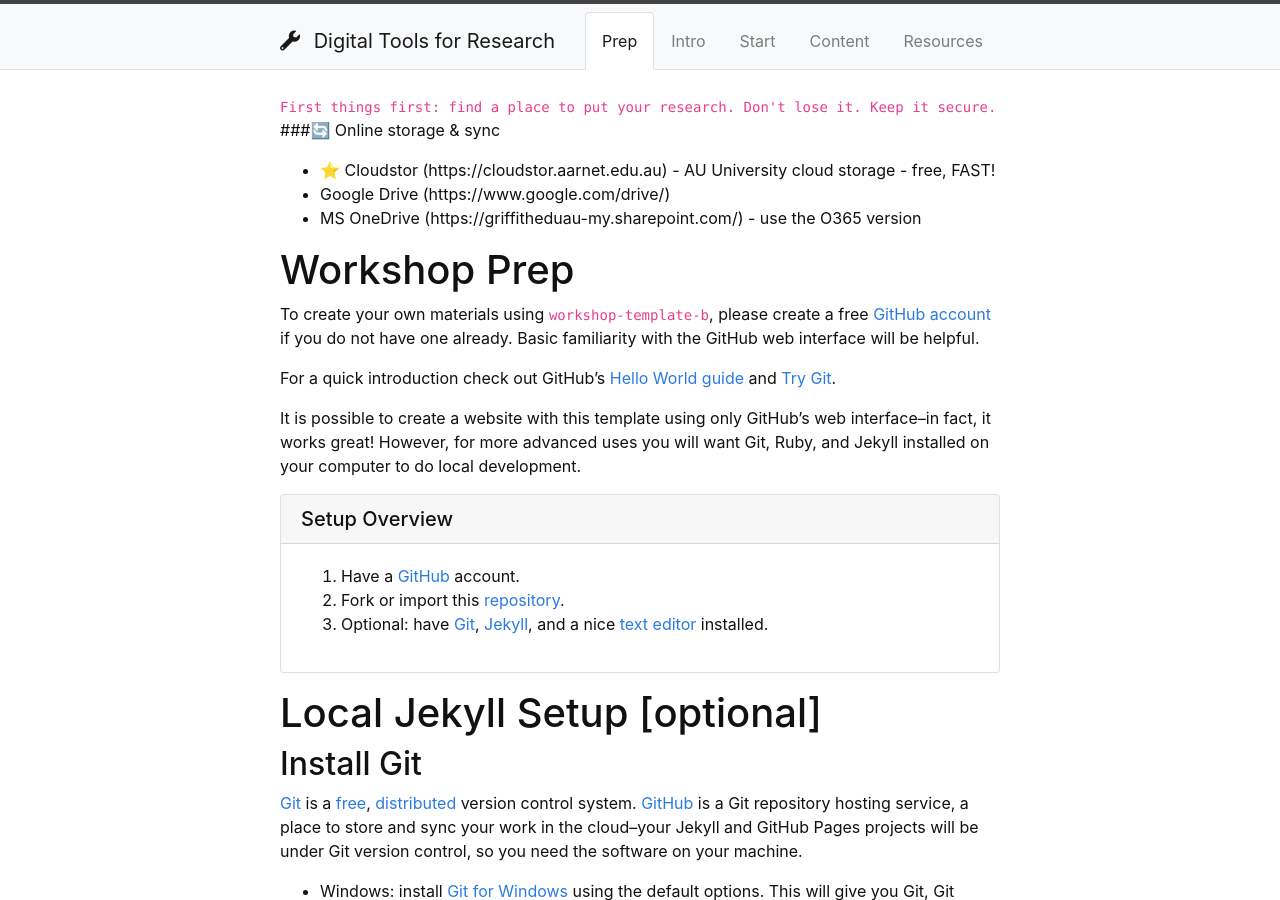
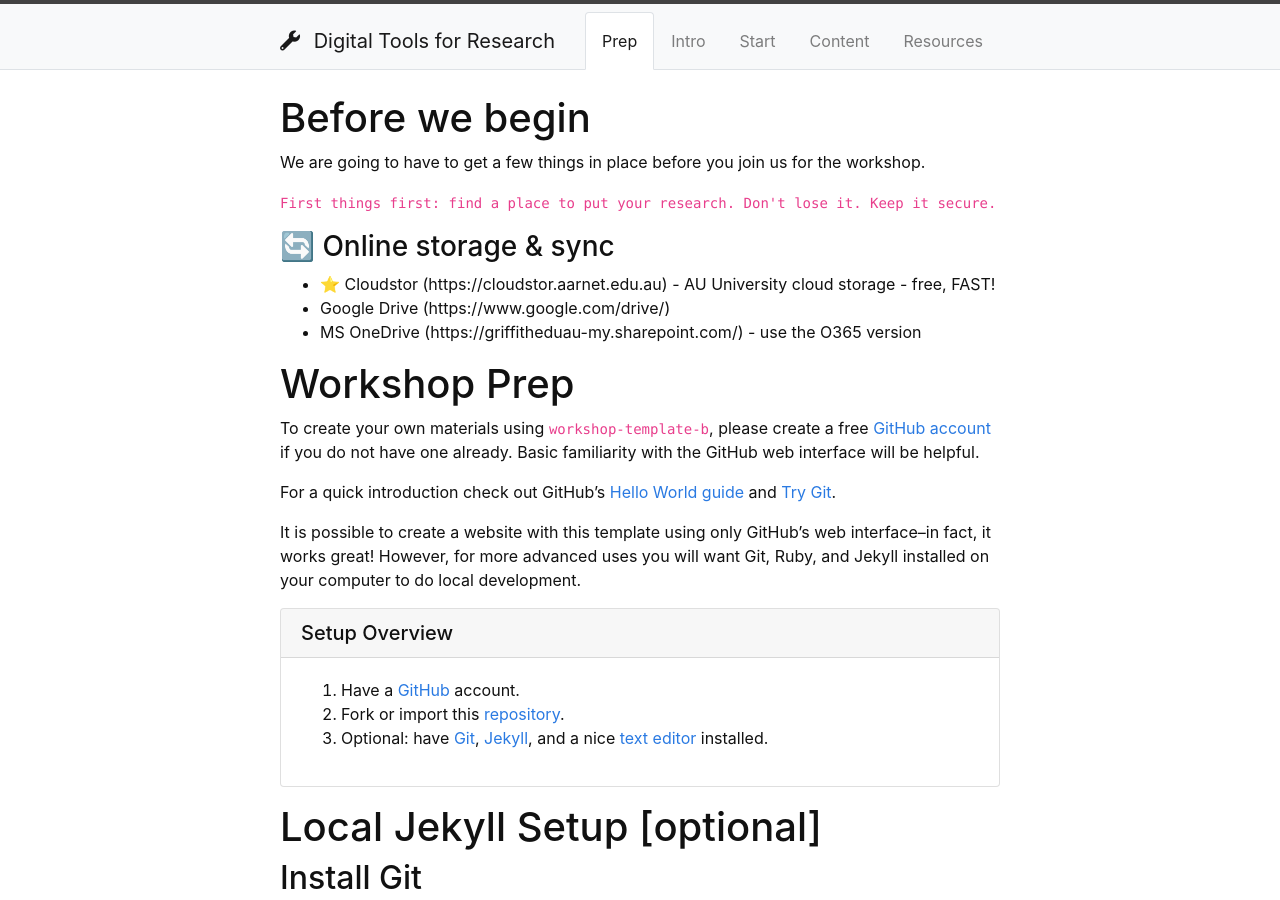
Before and after one commit to ybanens/digital-tools, a Jekyll site: the page built from content/0-prep.md, in a window 1280 px wide and 900 px high. Built offline with Jekyll 4.4.1, drawn with Linux system fonts in a browser that asks for light colours.

Commit message:
Update 0-prep.md
Mor stuffs

```diff
--- a/content/0-prep.md
+++ b/content/0-prep.md
@@ -3,9 +3,13 @@ title: Prep
 nav: true
 ---
 
+# Before we begin
+
+We are going to have to get a few things in place before you join us for the workshop.
 
 `First things first: find a place to put your research. Don't lose it. Keep it secure.`
-###🔄 Online storage & sync
+### 🔄 Online storage & sync
+
  - ⭐️ Cloudstor (https://cloudstor.aarnet.edu.au) - AU University cloud storage - free, FAST!
  - Google Drive (https://www.google.com/drive/)
  - MS OneDrive (https://griffitheduau-my.sharepoint.com/) - use the O365 version
```
